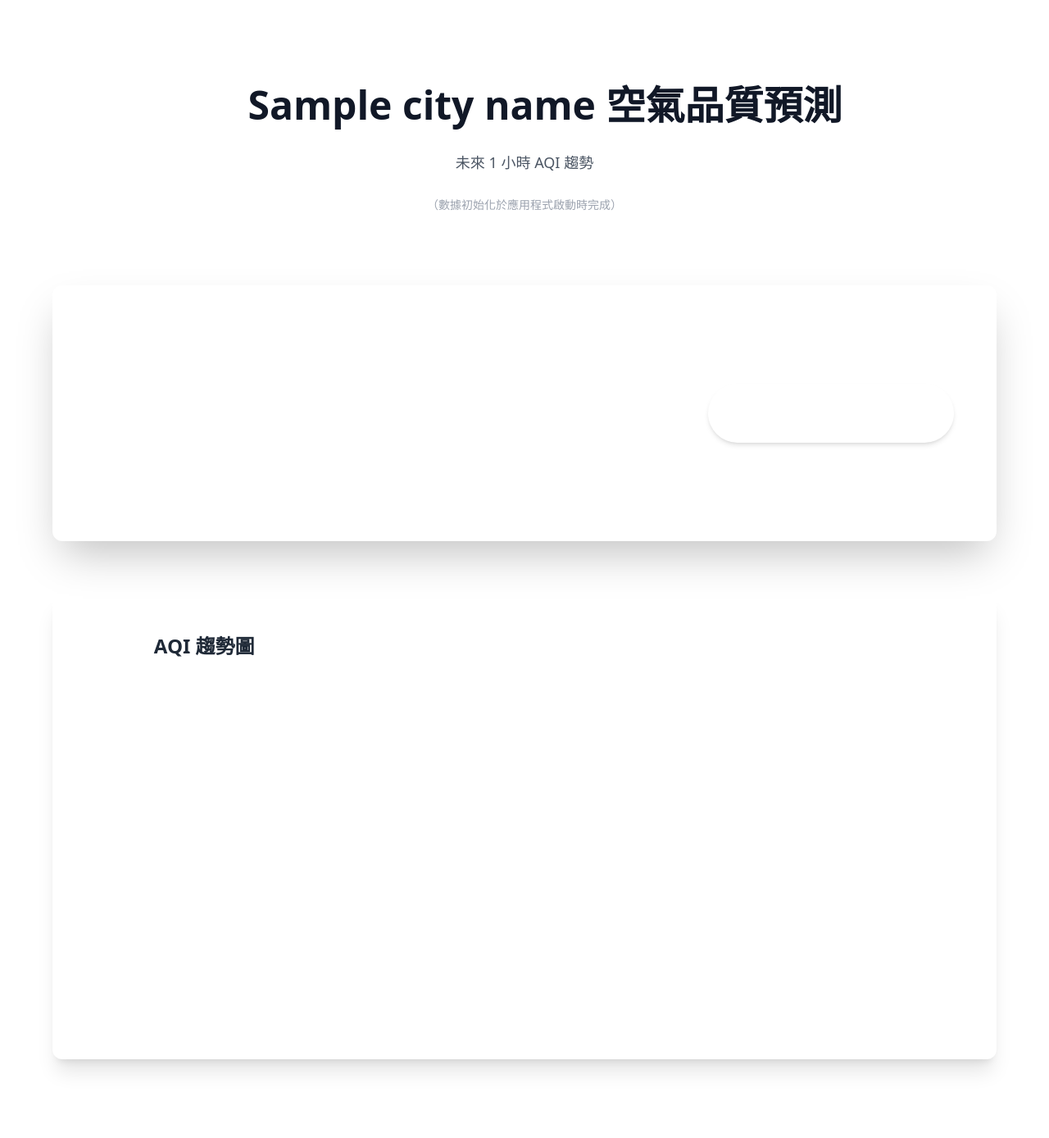
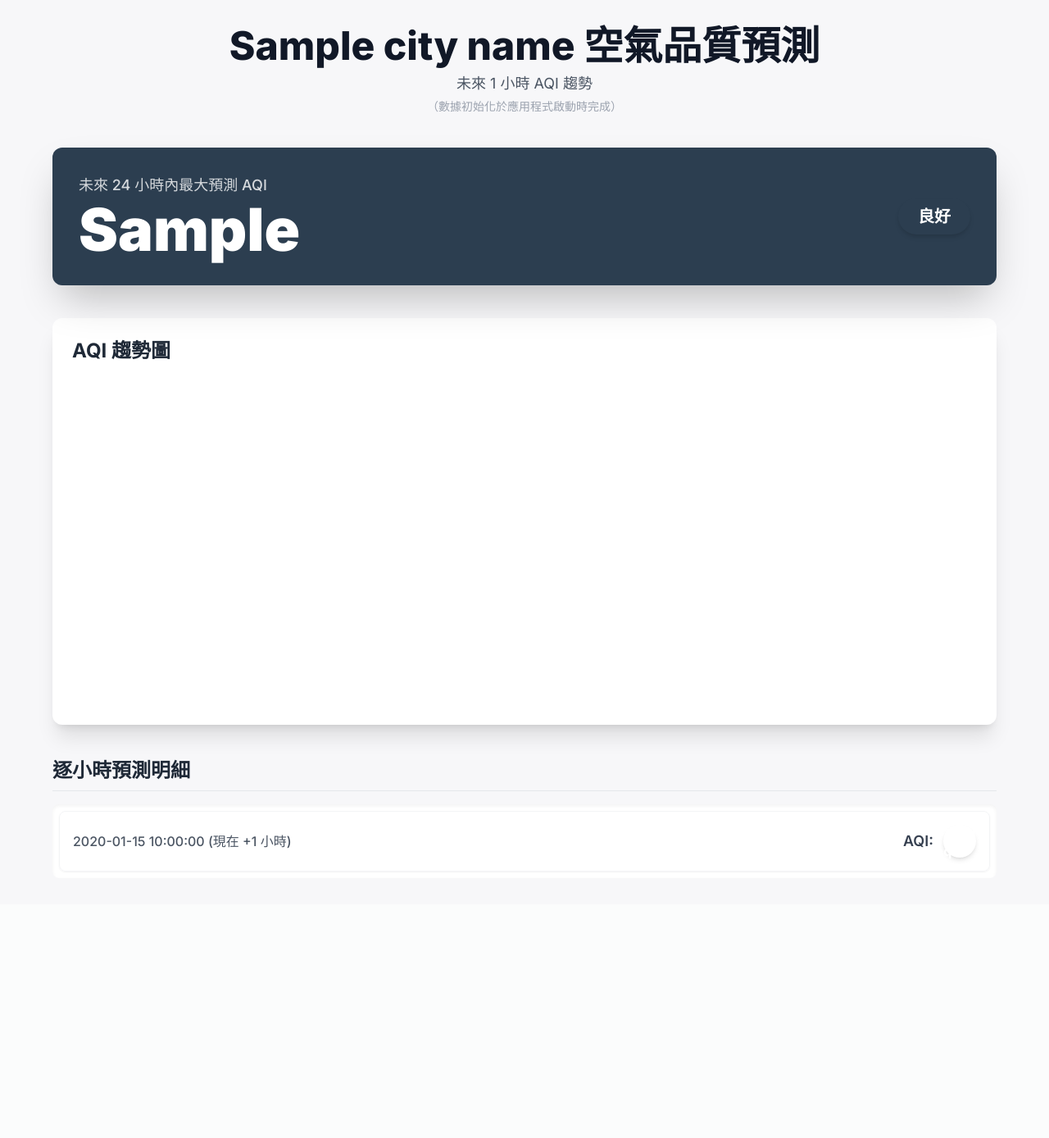
Before and after one commit to JLJYL/air-quality-predictor, a Flask app: template templates/index.html in a window 1280 px wide. Shown: the whole page at 82% size. After the commit the page ends 1049 px from the top, so only its background shows below. Run offline with Flask 3, Linux system fonts and the light colour scheme; the template is opened without the code that fills it: most values are stand-ins (such as "Sample title", 1, 10 or a date in 2020); a map, chart or similar area stays blank; some libraries are stand-ins or nearby versions.

Commit message:
Update index.html

```diff
--- a/templates/index.html
+++ b/templates/index.html
@@ -10,7 +10,7 @@
         @import url('https://fonts.googleapis.com/css2?family=Inter:wght@100..900&display=swap');
         body {
             font-family: 'Inter', sans-serif;
-            background-color: #f7f7ff;
+            background-color: #f7f7f9;
         }
         .aqi-50 { @apply bg-green-500; }
         .aqi-100 { @apply bg-yellow-500; }
@@ -18,6 +18,14 @@
         .aqi-200 { @apply bg-red-600; }
         .aqi-300 { @apply bg-purple-700; }
         .aqi-default { @apply bg-gray-400; }
+
+        .scrollbar-hide {
+            -ms-overflow-style: none;
+            scrollbar-width: none;
+        }
+        .scrollbar-hide::-webkit-scrollbar {
+            display: none;
+        }
     </style>
 </head>
 <body class="p-4 md:p-8 min-h-screen">
@@ -71,16 +79,61 @@
             </div>
         </div>
 
+        <!-- 新增折線圖區塊 -->
         <div class="bg-white rounded-xl shadow-xl p-6 mb-10">
             <h3 class="text-2xl font-bold text-gray-800 mb-4">
+                {% if not is_fallback %}
                     AQI 趨勢圖
+                {% else %}
+                    當前 AQI 狀態
+                {% endif %}
             </h3>
             <div class="relative" style="height: 400px;">
                 <canvas id="aqiChart"></canvas>
             </div>
         </div>
 
+        <h3 class="text-2xl font-bold text-gray-800 mb-4 border-b pb-2">
+            {% if not is_fallback %}
+                逐小時預測明細
+            {% else %}
+                最新觀測數據
+            {% endif %}
+        </h3>
+
+        <div id="predictionsList" class="space-y-3 max-h-[60vh] overflow-y-auto scrollbar-hide p-2 bg-white rounded-lg shadow-inner">
+            {% if aqi_predictions %}
+                {% for prediction in aqi_predictions %}
+                <div class="flex justify-between items-center p-4 rounded-lg shadow-sm border border-gray-100 hover:bg-gray-50 transition duration-150">
+                    <span class="text-gray-600 font-medium text-sm md:text-base">
+                        {{ prediction.time }}
+                        {% if not is_fallback %}
+                             ({{ '現在 +%s 小時' % loop.index }})
+                        {% else %}
+                            <span class="text-blue-500 font-bold">(觀測值)</span>
+                        {% endif %}
+                    </span>
+
+                    <div class="flex items-center space-x-3">
+                        <span class="text-gray-700 font-semibold text-base md:text-lg">
+                            AQI:
+                        </span>
+                        <span id="aqi-badge-{{ loop.index }}" class="w-10 h-10 flex items-center justify-center text-white text-base font-bold rounded-full shadow-md transition duration-300 ease-in-out" data-aqi="{{ prediction.aqi }}">
+                            {{ prediction.aqi }}
+                        </span>
                     </div>
+                </div>
+                {% endfor %}
+            {% else %}
+                <div class="text-center p-10 text-gray-500">
+                    <p class="mb-2 text-xl font-semibold">❌ 數據載入失敗</p>
+                    <p>請確認您的 **models** 資料夾和 **model_meta.json** 檔案是否存在。</p>
+                </div>
+            {% endif %}
+        </div>
+
+    </div>
+
     <script>
         function getAqiColorClass(aqi) {
             if (aqi === "N/A" || isNaN(aqi) || aqi === null) return 'aqi-default';
@@ -115,11 +168,6 @@
 
             const parsedAqi = parseInt(maxAqiValue);
 
-            // 移除所有顏色類別以避免衝突
-            ['aqi-50', 'aqi-100', 'aqi-150', 'aqi-200', 'aqi-300', 'aqi-default'].forEach(c => {
-                aqiStatusElement.classList.remove(c);
-            });
-
             if (maxAqiValue !== "N/A" && !isNaN(parsedAqi)) {
                 aqiStatusElement.classList.add(getAqiColorClass(parsedAqi));
                 aqiStatusElement.classList.add('text-white');
@@ -127,6 +175,18 @@
                 aqiStatusElement.classList.add('aqi-default');
                 aqiStatusElement.classList.add('text-white');
             }
+
+            document.querySelectorAll('[id^="aqi-badge-"]').forEach(badge => {
+                const aqi = badge.getAttribute('data-aqi');
+                const parsedAqi = parseInt(aqi);
+
+                if (aqi === "N/A" || isNaN(parsedAqi)) {
+                     badge.classList.add('aqi-default');
+                } else {
+                    const colorClass = getAqiColorClass(parsedAqi);
+                    badge.classList.add(colorClass);
+                }
+            });
         }
 
         function createAqiChart() {
@@ -136,12 +196,9 @@
                 return;
             }
 
-            // X 軸標籤顯示為 MM-DD HH:MM
             const labels = predictions.map(p => {
-                const parts = p.time.split(' ');
-                const date = parts[0].substring(5);
-                const time = parts[1];
-                return `${date} ${time}`;
+                const time = p.time.split(' ')[1];
+                return time;
             });
 
             const data = predictions.map(p => {
@@ -213,7 +270,8 @@
                     scales: {
                         y: {
                             beginAtZero: true,
-                            **max: 500,**
+                            min:0,
+                            max:500,
                             grid: {
                                 color: 'rgba(0, 0, 0, 0.05)'
                             },
@@ -240,16 +298,7 @@
                                     size: 11
                                 },
                                 maxRotation: 45,
-                                minRotation: 45,
-                                callback: function(value, index, values) {
-                                    const fullLabel = this.getLabelForValue(value);
-                                    const parts = fullLabel.split(' ');
-
-                                    if (index % 6 === 0) {
-                                        return fullLabel;
-                                    }
-                                    return parts[1];
-                                }
+                                minRotation: 45
                             },
                             title: {
                                 display: true,
```
Lines whose indentation alone changed are shown as unchanged.
